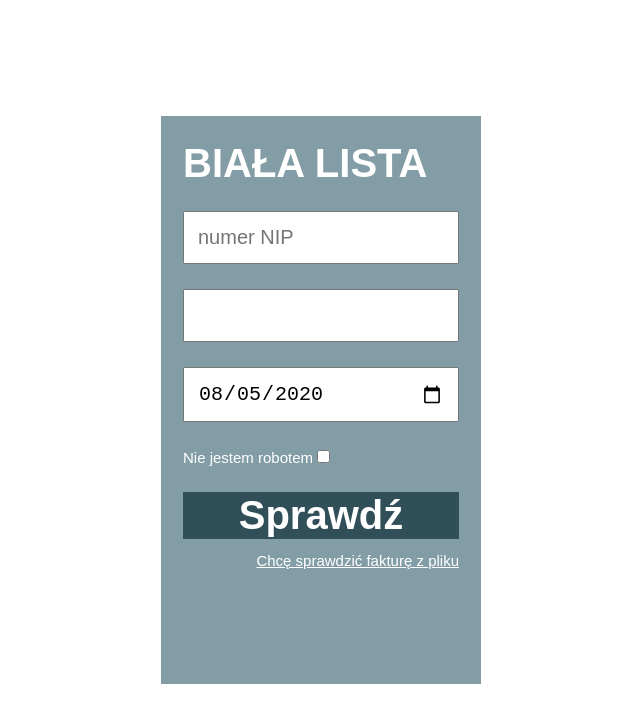
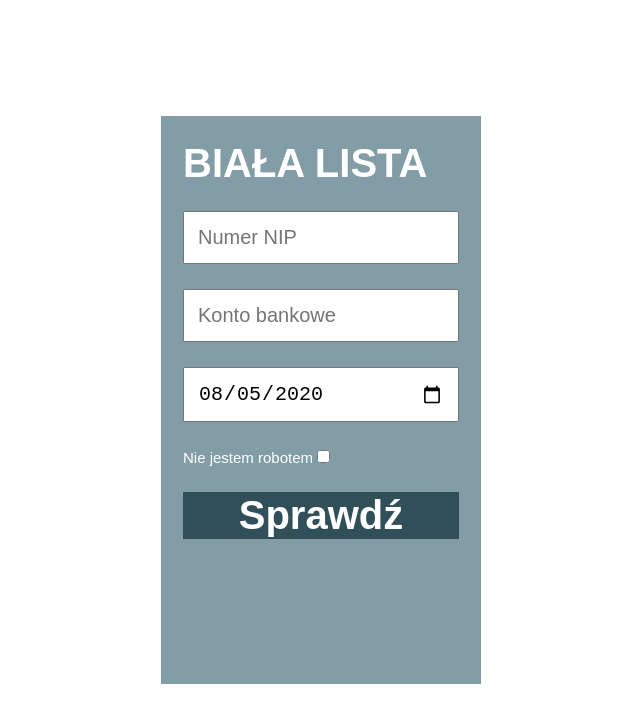
Before and after one commit to tipiso/white-list, a React (Create React App) app: page / in a window 1280 px wide. Shown: the top 722 px of the page, without its empty margins (319-959 px from the left). Built offline with nearby package versions, Linux system fonts and the light colour scheme.

Commit message:
addded disabling inputs, forking the form depending on response

```diff
--- a/package.json
+++ b/package.json
@@ -10,11 +10,14 @@
     "@types/node": "^12.0.0",
     "@types/react": "^16.9.0",
     "@types/react-dom": "^16.9.0",
+    "@types/react-input-mask": "^2.0.5",
     "@types/yup": "^0.29.4",
     "axios": "^0.19.2",
     "formik": "^2.1.5",
     "react": "^16.13.1",
     "react-dom": "^16.13.1",
+    "react-input-mask": "^3.0.0-alpha.2",
+    "react-number-format": "^4.4.1",
     "react-scripts": "3.4.1",
     "typescript": "~3.7.2",
     "yup": "^0.29.3"
--- a/src/components/Form.module.css
+++ b/src/components/Form.module.css
@@ -19,6 +19,10 @@
     width: 100%;
     padding: 13px;
     font-size: 20px;
+}
+
+.formInput:disabled  + .formError{
+    display: none;
 }
 
 .formButton {
--- a/src/components/Form.tsx
+++ b/src/components/Form.tsx
@@ -44,13 +44,22 @@ const InitialForm = (props: { handleSubmit: Function }) => {
             {({ handleChange, setFieldValue, values, handleBlur, errors, touched }) => (
                 <Form className={styles.form}>
                     <div className={styles.inputWrap}>
-                        <Field required placeholder="numer NIP" type="text" className={styles.formInput}
+                        <Field
+                            disabled={(values.bankAcc ? 'disabled' : null)}
+                            placeholder="Numer NIP"
+                            maxLength="10"
+                            type="text"
+                            className={styles.formInput}
                             onChange={handleChange} name="NIP">
                         </Field>
                         {errors.NIP && touched.NIP ? (<div className={styles.formError}>{errors.NIP}</div>) : null}
                     </div>
                     <div className={styles.inputWrap}>
-                        <Field className={styles.formInput} type="text" name="bankAcc"
+                        <Field
+                            disabled={(values.NIP ? 'disabled' : null)}
+                            placeholder="Konto bankowe" className={styles.formInput}
+                            type="text"
+                            name="bankAcc"
                             onBlur={(e: React.FormEvent<HTMLInputElement>) => {
                                 const val = values.bankAcc.replace(/\s/g, '');
                                 setFieldValue('bankAcc', val.trim());
@@ -71,9 +80,6 @@ const InitialForm = (props: { handleSubmit: Function }) => {
                         {errors.captcha && touched.captcha ? (<div className={styles.formError}>{errors.captcha}</div>) : null}
                     </div>
                     <button className={styles.formButton} type="submit">Sprawdź</button>
-                    <label htmlFor="document" className={styles.decoratedFormInput}>Chcę sprawdzić fakturę z pliku
-                    <Field className={styles.formInput} type="file" id="document" name="document" accept="image/png, image/jpeg"></Field>
-                    </label>
                 </Form>
             )}
         </Formik>
--- /dev/null
+++ b/src/components/FormBankAccFound.tsx
@@ -0,0 +1,9 @@
+import React from 'react'
+
+export default function FormBankAccFound() {
+    return (
+        <div>
+
+        </div>
+    )
+}
--- /dev/null
+++ b/src/components/FormNIPFound.tsx
@@ -0,0 +1,9 @@
+import React from 'react'
+
+export default function FormNIPFound() {
+    return (
+        <div>
+
+        </div>
+    )
+}
--- a/src/containers/FormWrap.tsx
+++ b/src/containers/FormWrap.tsx
@@ -1,31 +1,49 @@
-import React, { useEffect } from 'react'
+import React, {useState} from 'react';
+import axios from 'axios';
+
 import styles from './FormWrap.module.css';
+
+import { AppContext } from '../context/Context';
 import { InitialForm } from '../components/Form';
 import { FormState } from '../reducers/formReducer';
-import axios from 'axios';
+import FormNIPFound from '../components/FormNIPFound';
+import FormBankAccFound from '../components/FormBankAccFound';
 
 const testApi = 'https://wl-test.mf.gov.pl/';
 const prodApi = 'https://wl-api.mf.gov.pl';
+const api = testApi;
 
 export default function FormWrap() {
+    const { state, dispatch } = React.useContext(AppContext);
+    const [formType, setFormType] = useState('');
+
     const handleSubmit = (data: FormState): void => {
         const { NIP, bankAcc, fromDate } = data;
+
         async function getData() {
             try {
-                if (NIP && bankAcc) {
-                    const response = await axios.get(`${prodApi}/api/check/nip/${NIP}/bank-account/${bankAcc}`, {
+                if (bankAcc) {
+                    const response = await axios.get(`${api}/api/search/bank-account/${bankAcc}`, {
                         params: {
                             date: fromDate,
                         }
                     });
-                    console.log(response);
-                } else if(NIP) {
-                    const response = await axios.get(`${prodApi}/api/search/nip/${NIP}`, {
+                    if (response.status === 200) {
+                        console.log(response);
+                        dispatch({ type: 'SET_COMPANY_DATA', payload: { response } });
+                        setFormType('BANK_ACCOUNT_FOUND');
+                    }
+                } else if (NIP) {
+                    const response = await axios.get(`${api}/api/search/nip/${NIP}`, {
                         params: {
                             date: fromDate,
                         }
                     });
-                    console.log(response);
+                    if (response.status === 200) {
+                        console.log(response);
+                        dispatch({ type: 'SET_COMPANY_DATA', payload: { response } });
+                        setFormType('NIP_FOUND');
+                    }
                 }
             } catch (error) {
                 console.log(error);
@@ -34,10 +52,19 @@ export default function FormWrap() {
         getData();
     }
 
+    let form = <InitialForm handleSubmit={handleSubmit} />;
+    if(formType === 'NIP_FOUND'){
+        form = <FormNIPFound />;
+    }
+    if(formType === 'BANK_ACCOUNT_FOUND'){
+        form = <FormBankAccFound />;
+    }
+
+
     return (
         <div className={styles.Wrapper}>
             <h1 className={styles.FormHeader}>biała lista</h1>
-            <InitialForm handleSubmit={handleSubmit} />
+            {form}
         </div>
     )
 }
--- a/src/reducers/formReducer.tsx
+++ b/src/reducers/formReducer.tsx
@@ -1,4 +1,10 @@
 export type Action =
+    |{
+        type: 'NIP_FOUND';
+        payload: {
+            response: object;
+        }
+    }
     | {
         type: "CHANGE_INPUT";
         payload: {
@@ -13,7 +19,8 @@ export const initialState = {
     NIP: '',
     bankAcc: '',
     fromDate: new Date().toISOString().slice(0, 10),
-    captcha: false
+    captcha: false,
+    response: {}
 }
 
 export type FormState = typeof initialState;
@@ -28,6 +35,11 @@ export const formReducer = (state: FormState, action: Action): FormState => {
                 bankAcc: action.payload.bankAcc,
                 fromDate: action.payload.fromDate,
                 captcha: action.payload.captcha,
+            };
+        case 'NIP_FOUND':
+            return{
+                ...state,
+                response: action.payload.response
             }
         default:
             return state;
```
Also changed, not shown: 1 other file (tests, documents, lock files or other folders). Lines whose indentation alone changed are shown as unchanged.
